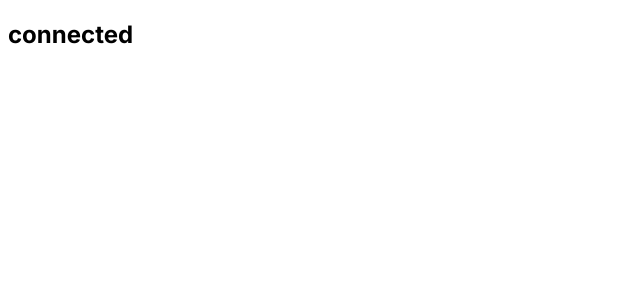
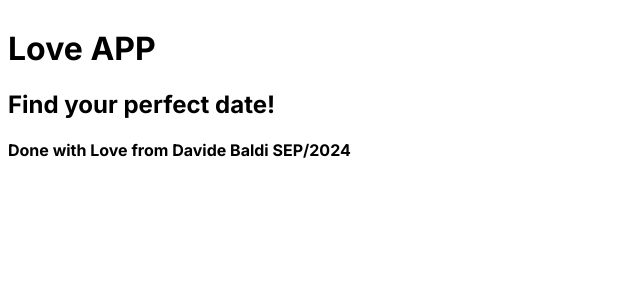
Before and after one commit to indiano881/love-app, a Next.js app: page / in a window 1280 px wide. Shown: the top 300 px of the page, without its empty margins (0-640 px from the left). Built offline with nearby package versions, Linux system fonts and the light colour scheme.

Commit message:
footer test done

```diff
--- /dev/null
+++ b/src/app/global.css
@@ -0,0 +1,13 @@
+* {
+    box-sizing: border-box;
+}
+
+html {
+    height: 100vh;
+}
+
+body {
+    height: 100%;
+    display: flex;
+    flex-direction: column;
+}
--- a/src/app/layout.tsx
+++ b/src/app/layout.tsx
@@ -1,6 +1,6 @@
 import type { Metadata } from "next";
 import { Inter } from "next/font/google";
-
+import "./global.css"
 
 const inter = Inter({ subsets: ["latin"] });
 
--- a/src/app/page.tsx
+++ b/src/app/page.tsx
@@ -1,10 +1,14 @@
+import Footer from "@/components/Footer";
+import Header from "@/components/Header";
 
 
 export default function Home() {
   return (
-  <>
-  <h2>connected</h2>
+  <div className="flex column items-center ">
+    <Header />
 
-  </>
+    <Footer author={"Davide Baldi"} month={"SEP"} year={"2024"} />
+
+  </div>
   );
 }
--- /dev/null
+++ b/src/components/Footer/index.tsx
@@ -0,0 +1,18 @@
+
+
+type FooterProps= {
+    author: string;
+    month: string;
+    year: string
+}
+
+
+const Footer = ({author, month, year}:FooterProps) => {
+    return (
+        <div>
+          <h4>Done with Love from {author} {month}/{year}</h4>
+        </div>
+    )
+};
+
+export default Footer
```
Also changed, not shown: 2 other files (tests, documents, lock files or other folders).
